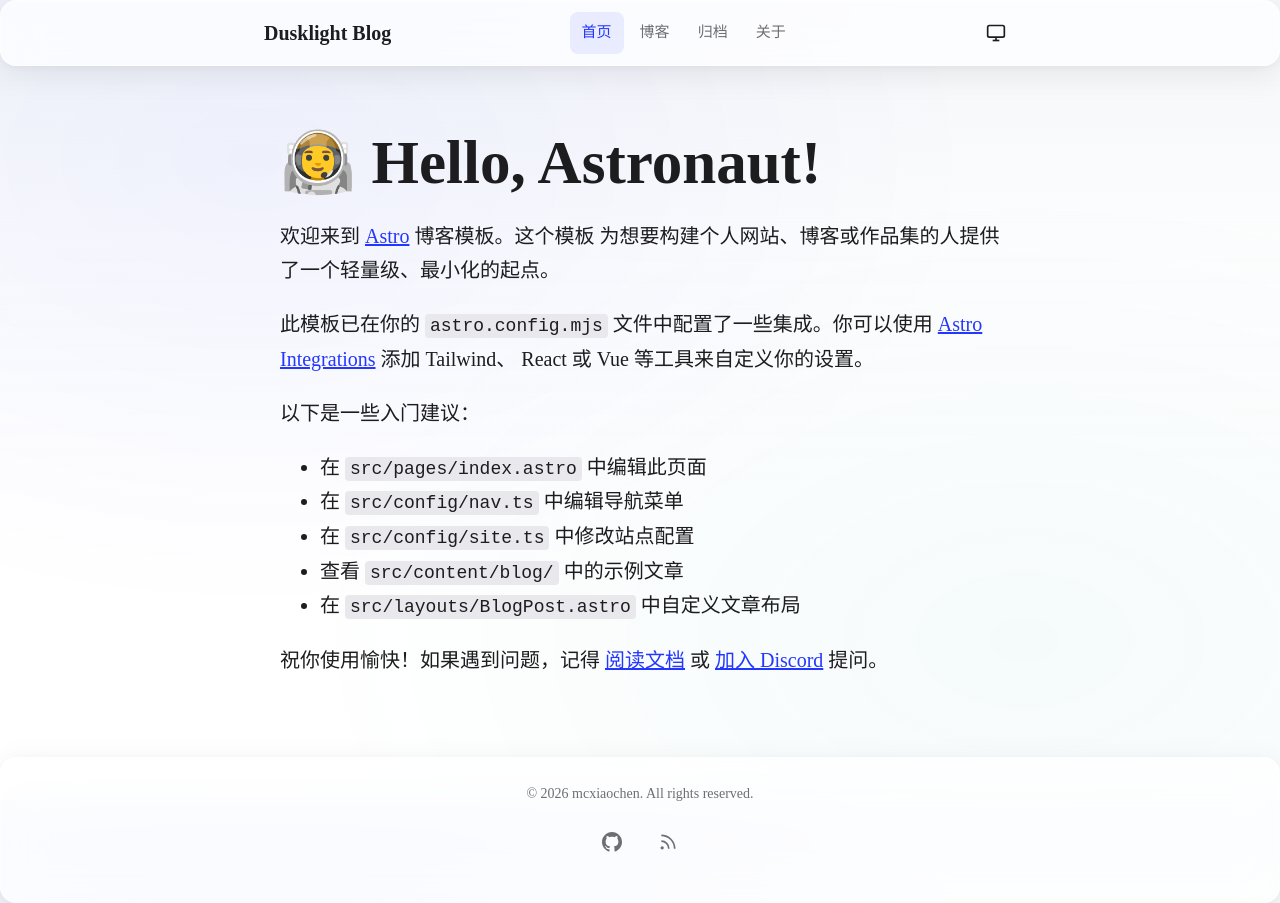
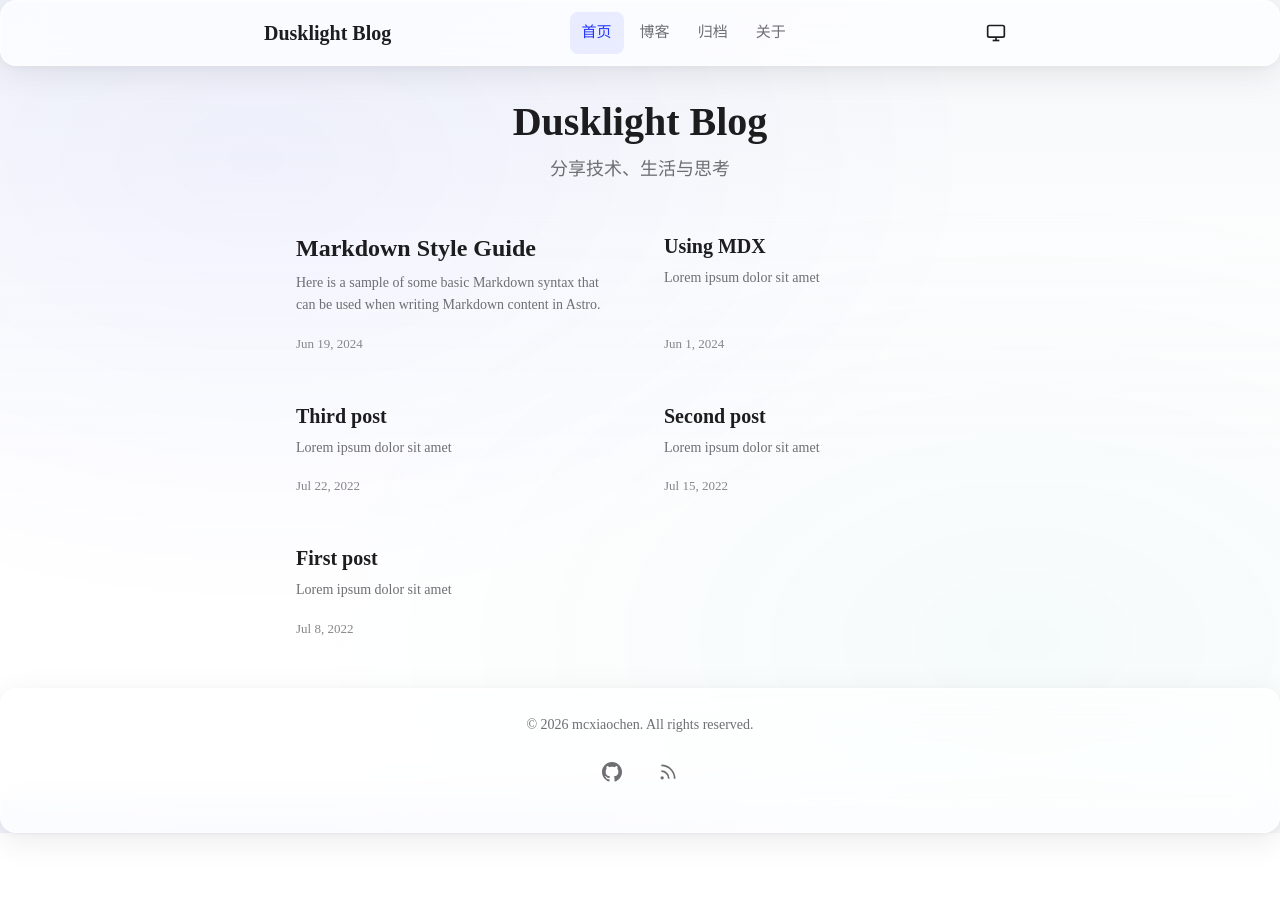
Before and after one commit to mcxiaochenn/Dusklight, an Astro site: page / in a window 1280 px wide. After the commit the page ends 833 px from the top, so only its background shows below. Built offline with nearby package versions, Linux system fonts and the light colour scheme; Astro itself is replaced by a stand-in of ours; some packages are replaced by stand-ins of ours.

Commit message:
@fix: 修复 CSS 加载和首页布局
## 修复内容
1. SEOHead 导入全局 CSS
2. 首页改为博客列表（删除单独主页）
3. 删除重复的 blog/index.astro
@

```diff
--- a/src/components/seo/SEOHead.astro
+++ b/src/components/seo/SEOHead.astro
@@ -3,6 +3,7 @@
  * SEO 元标签组件
  * 完整的 Meta 标签、Open Graph、Twitter Cards
  */
+import "../../styles/global.css";
 import { siteConfig } from "../../config/site";
 import { seoConfig } from "../../config/seo";
 
--- a/src/pages/index.astro
+++ b/src/pages/index.astro
@@ -1,42 +1,83 @@
 ---
-import BaseHead from "../components/BaseHead.astro";
+/**
+ * 首页 - 博客列表
+ */
+import { getCollection } from "astro:content";
+import Header from "../components/common/Header.astro";
 import Footer from "../components/common/Footer.astro";
-import Header from "../components/common/Header.astro";
-import { SITE_DESCRIPTION, SITE_TITLE } from "../consts";
+import PostCard from "../components/blog/PostCard.astro";
+import SEOHead from "../components/seo/SEOHead.astro";
+import { siteConfig } from "../config/site";
+
+const posts = (await getCollection("blog"))
+  .filter((post) => !post.data.draft)
+  .sort((a, b) => b.data.pubDate.valueOf() - a.data.pubDate.valueOf());
 ---
 
 <!doctype html>
 <html lang="zh-CN">
   <head>
-		<BaseHead title={SITE_TITLE} description={SITE_DESCRIPTION} />
+    <SEOHead />
   </head>
+
   <body>
     <Header />
-		<main>
-			<h1>🧑‍🚀 Hello, Astronaut!</h1>
-			<p>
-				欢迎来到 <a href="https://astro.build/">Astro</a> 博客模板。这个模板
-				为想要构建个人网站、博客或作品集的人提供了一个轻量级、最小化的起点。
-			</p>
-			<p>
-				此模板已在你的 <code>astro.config.mjs</code> 文件中配置了一些集成。你可以使用
-				<a href="https://astro.build/integrations">Astro Integrations</a> 添加 Tailwind、
-				React 或 Vue 等工具来自定义你的设置。
-			</p>
-			<p>以下是一些入门建议：</p>
-			<ul>
-				<li>在 <code>src/pages/index.astro</code> 中编辑此页面</li>
-				<li>在 <code>src/config/nav.ts</code> 中编辑导航菜单</li>
-				<li>在 <code>src/config/site.ts</code> 中修改站点配置</li>
-				<li>查看 <code>src/content/blog/</code> 中的示例文章</li>
-				<li>在 <code>src/layouts/BlogPost.astro</code> 中自定义文章布局</li>
-			</ul>
-			<p>
-				祝你使用愉快！如果遇到问题，记得
-				<a href="https://docs.astro.build/">阅读文档</a>
-				或 <a href="https://astro.build/chat">加入 Discord</a> 提问。
-			</p>
+
+    <main class="blog-list">
+      <div class="blog-list__header">
+        <h1 class="blog-list__title">{siteConfig.title}</h1>
+        <p class="blog-list__subtitle">{siteConfig.description}</p>
+      </div>
+
+      <div class="blog-list__grid">
+        {posts.map((post, index) => (
+          <PostCard post={post} variant={index === 0 ? "featured" : "default"} />
+        ))}
+      </div>
     </main>
+
     <Footer />
   </body>
 </html>
+
+<style>
+  .blog-list {
+    max-width: calc(var(--content-width) + var(--space-8));
+    margin: 0 auto;
+    padding: var(--space-8) var(--space-4);
+  }
+
+  .blog-list__header {
+    margin-bottom: var(--space-8);
+    text-align: center;
+  }
+
+  .blog-list__title {
+    font-size: 2.5rem;
+    font-weight: 700;
+    margin: 0 0 var(--space-2) 0;
+  }
+
+  .blog-list__subtitle {
+    color: var(--color-text-secondary);
+    margin: 0;
+    font-size: 1.125rem;
+  }
+
+  .blog-list__grid {
+    display: grid;
+    grid-template-columns: repeat(2, 1fr);
+    gap: var(--space-4);
+  }
+
+  /* 第一篇文章占满宽度 */
+  .blog-list__grid > :first-child {
+    grid-column: 1 / -1;
+  }
+
+  @media (max-width: 768px) {
+    .blog-list__grid {
+      grid-template-columns: 1fr;
+    }
+  }
+</style>
```
Also changed, not shown: src/pages/blog/index.astro (deleted, +0 -75 lines). Lines whose indentation alone changed are shown as unchanged.
